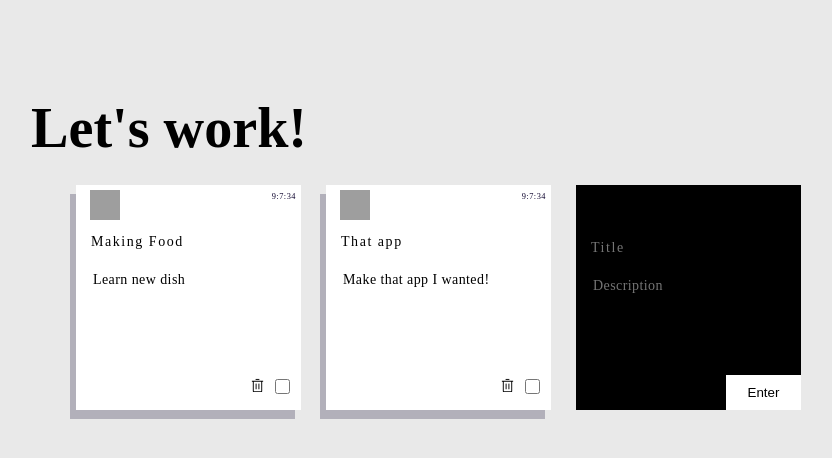
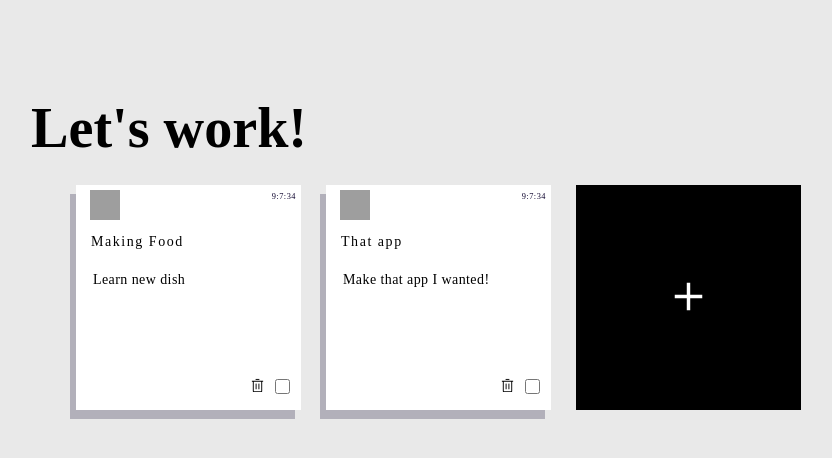
Before and after one commit to henokwel/ts_todo, a React (Create React App) app: page / in a window 1280 px wide. Shown: the top 458 px of the page, without its empty margins (49-881 px from the left). Built offline with nearby package versions, Linux system fonts and the light colour scheme; grey boxes are pictures that could not be loaded; a web font is replaced by a local one.

Commit message:
+ icon added to addNew card

```diff
--- a/src/components/CardNew.tsx
+++ b/src/components/CardNew.tsx
@@ -1,11 +1,10 @@
-import React from "react";
-
+import React, { useEffect, useState } from "react";
+import AddIcon from "../Assets/Icons/addIcon.svg";
 import "../styles/CardNew.css";
 
 interface CardProps {
   title: string;
   description: string;
-
   handleNewCardSubmit: (e: React.FormEvent<HTMLFormElement>) => void;
   handleNew_onChange: (
     e: React.ChangeEvent<HTMLInputElement | HTMLTextAreaElement>
@@ -13,11 +12,30 @@ interface CardProps {
 }
 
 export const CardNew: React.FC<CardProps> = (props) => {
+  const [editMode, setEditMode] = useState(false);
+
+  const handleAddBtn = (): void => {
+    setEditMode(!editMode);
+  };
+
+  useEffect(() => {
+    console.log("Not yet");
+
+    return () => {
+      console.log("Submited");
+    };
+  }, []);
 
   return (
     <section className="card newCard">
+      {editMode ? (
         <div className="card_body">
-        <form onSubmit={(e) => props.handleNewCardSubmit(e)}>
+          <form
+            onSubmit={(e) => {
+              props.handleNewCardSubmit(e);
+              handleAddBtn();
+            }}
+          >
             <div className="card_content">
               <input
                 type="text"
@@ -44,6 +62,13 @@ export const CardNew: React.FC<CardProps> = (props) => {
             </div>
           </form>
         </div>
+      ) : (
+        <div className="card_addBtn_container">
+          <button onClick={() => setEditMode(true)}>
+            <img src={AddIcon} alt="" width={55} height={55} />
+          </button>
+        </div>
+      )}
     </section>
   );
 };
--- a/src/styles/Card.css
+++ b/src/styles/Card.css
@@ -16,7 +16,6 @@
         margin-left: 0px;
     }
   } */
-
 
 .card_header {
   display: flex;
--- a/src/styles/CardNew.css
+++ b/src/styles/CardNew.css
@@ -28,3 +28,22 @@
   border: none;
   cursor: pointer;
 }
+
+
+.card_addBtn_container{
+  display: flex;
+  justify-content: center;
+  align-items: center;
+  height: 100%;
+  width: 100%;
+  /* background-color: grey; */
+}
+
+.card_addBtn_container:hover{
+  opacity: 0.8;
+}
+
+.card_addBtn_container button{
+  background: transparent;
+  border:  none;
+}
```
Also changed, not shown: src/Assets/Icons/addIcon.svg. Lines whose indentation alone changed are shown as unchanged.
